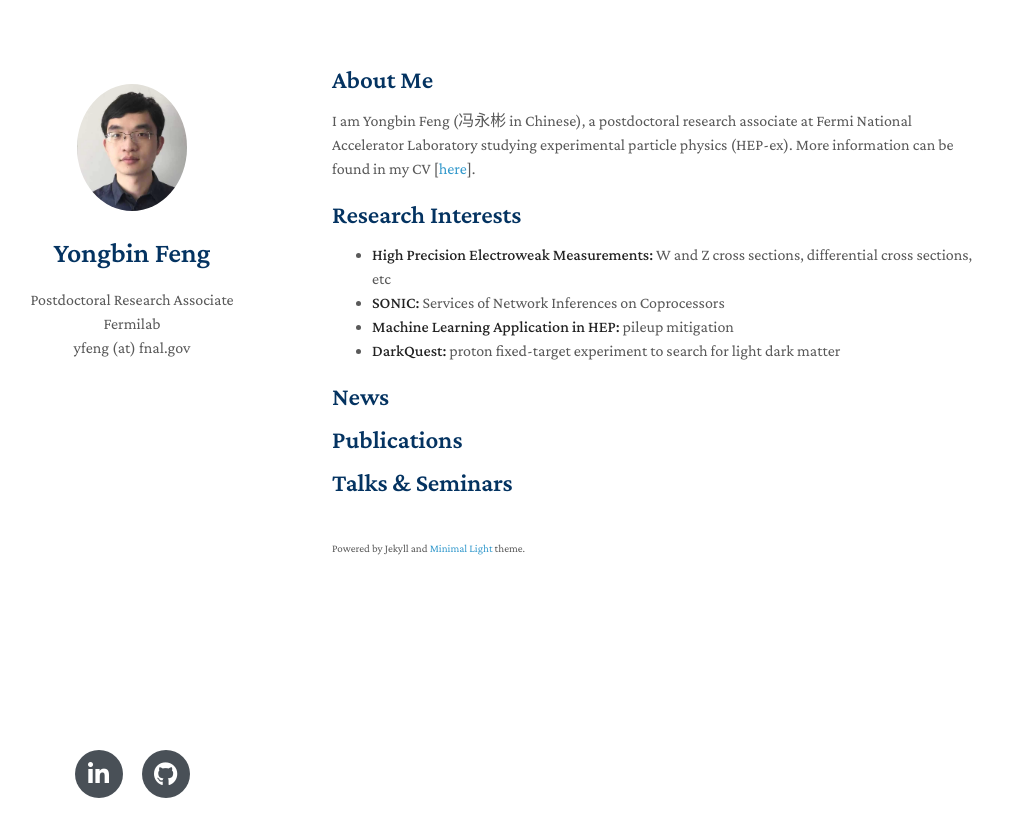
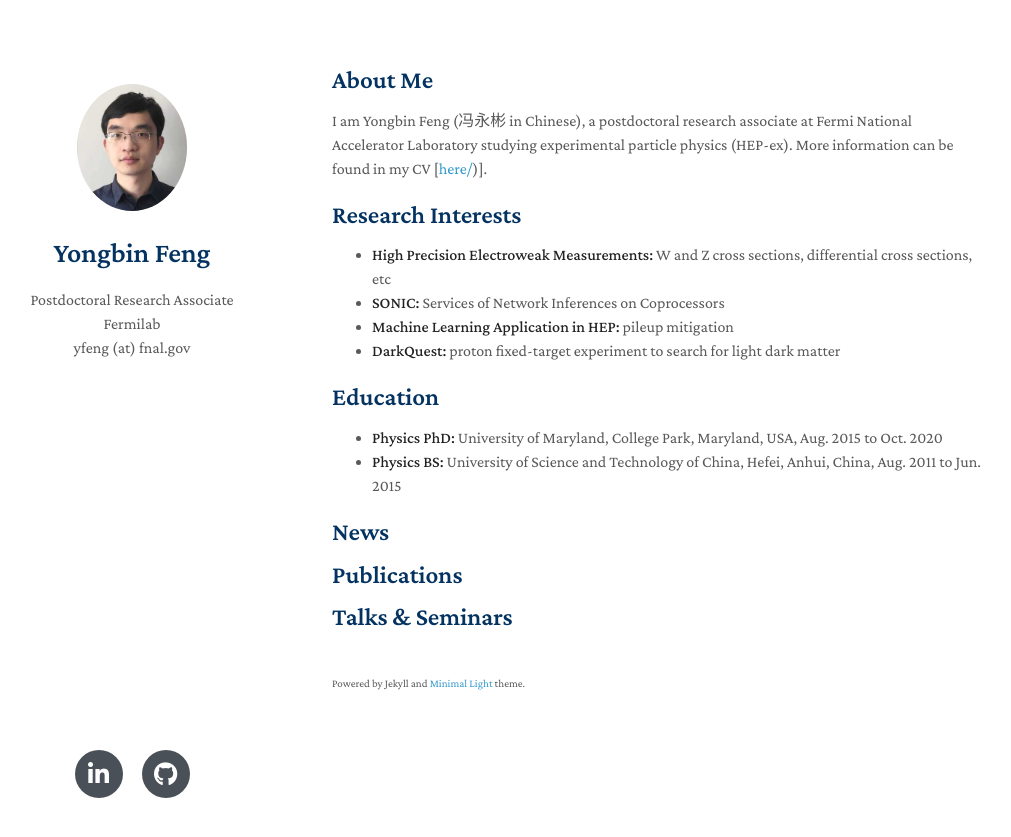
Before and after one commit to yongbinfeng/yongbinfeng.github.io, a Jekyll site: the page built from index.md, in a window 1280 px wide. Shown: the top 837 px of the page, without its empty margins (138-1149 px from the left). Built offline with Jekyll 4.4.1, drawn with Linux system fonts in a browser that asks for light colours; nearby versions of some CDN libraries; a style sheet for code colours, icons or effects is not loaded; our own code applies the rules of GitHub Pages for plain Markdown files.

Commit message:
update links

```diff
--- a/index.md
+++ b/index.md
@@ -4,7 +4,7 @@
 
 ## About Me
 
-I am Yongbin Feng (冯永彬 in Chinese), a postdoctoral research associate at Fermi National Accelerator Laboratory studying experimental particle physics (HEP-ex). More information can be found in my CV [[here](https://cernbox.cern.ch/index.php/s/axNsuZwwfxOD46A)].
+I am Yongbin Feng (冯永彬 in Chinese), a postdoctoral research associate at Fermi National Accelerator Laboratory studying experimental particle physics (HEP-ex). More information can be found in my CV [<a href="files/cvcv_feng.pdf">here/</a>)].
 
 ## Research Interests
 
@@ -13,6 +13,11 @@
 - **Machine Learning Application in HEP:** pileup mitigation
 - **DarkQuest:** proton fixed-target experiment to search for light dark matter
 
+## Education
+
+- **Physics PhD:** University of Maryland, College Park, Maryland, USA, Aug. 2015 to Oct. 2020
+- **Physics BS:** University of Science and Technology of China, Hefei, Anhui, China, Aug. 2011 to Jun. 2015
+
 ## News
 
 ## Publications
```
Also changed, not shown: 1 other file.
